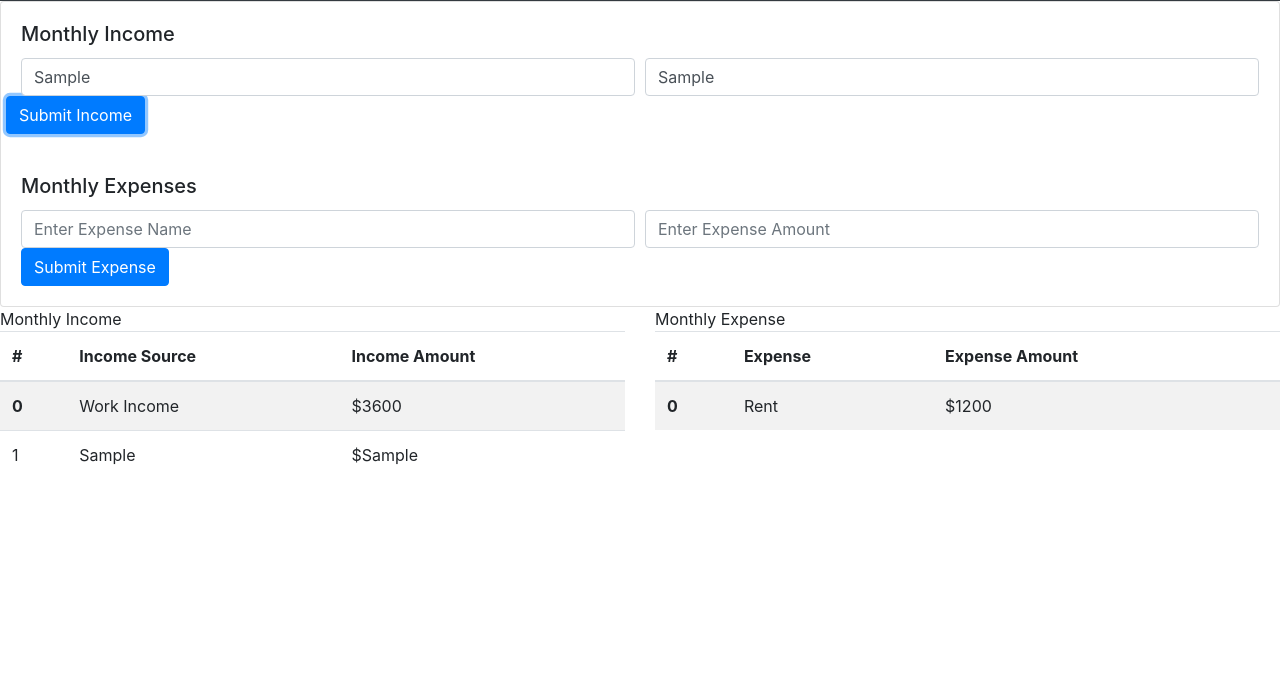
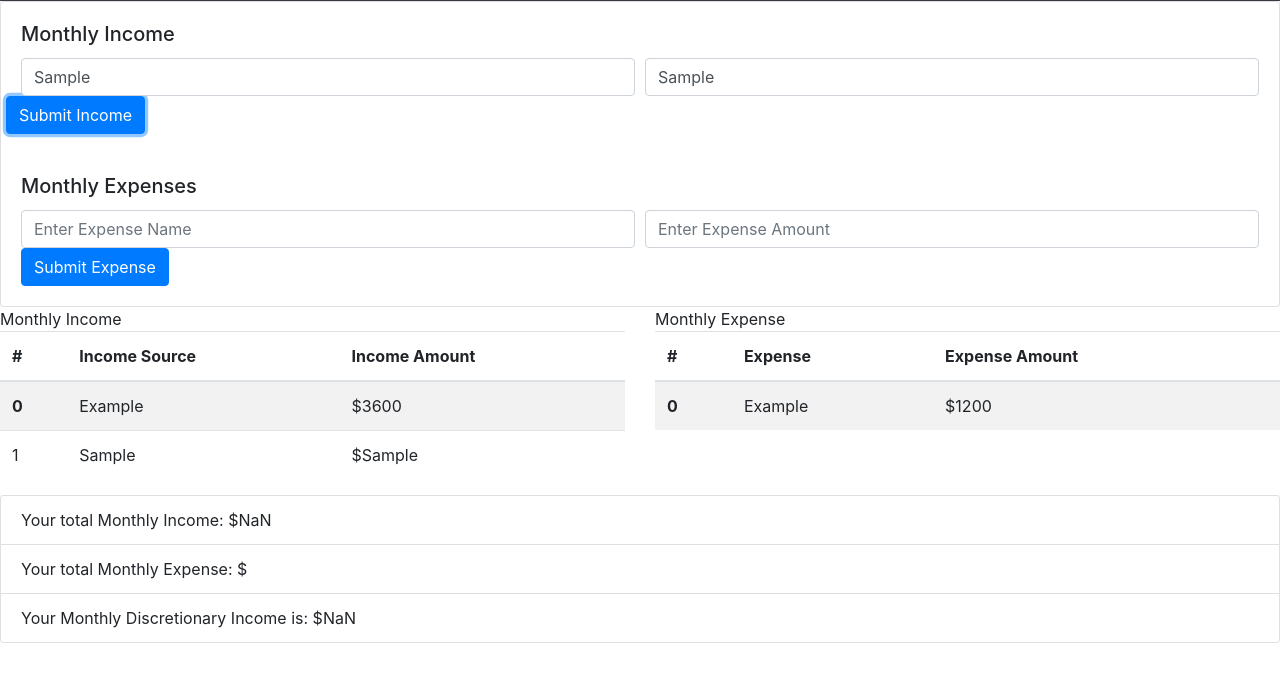
Before and after one commit to ikeboy003/Hackland-Hackathon, a plain HTML site: page index.html in a window 1280 px wide. Both pictures are taken after typing "Sample", "Sample" into the empty fields and a click on the button "Submit Income". Shown: the part 55-736 px from the top of the page. Drawn offline with nearby package versions, Linux system fonts and the light colour scheme.

Commit message:
Add files via upload

```diff
--- a/index.html
+++ b/index.html
@@ -102,7 +102,7 @@
           <tbody id="income-items">
             <tr>
               <th scope="row">0</th>
-              <td>Work Income</td>
+              <td>Example</td>
               <td>$3600</td>
             </tr>
           </tbody>
@@ -121,13 +121,27 @@
           <tbody>
             <tr>
               <th scope="row">0</th>
-              <td>Rent</td>
+              <td>Example</td>
               <td>$1200</td>
             </tr>
           </tbody>
         </table>
       </div>
     </div>
+
+    <div class="card">
+      <ul class="list-group list-group-flush">
+        <li id="income-result" class="list-group-item">
+          Your total Monthly Income: $
+        </li>
+        <li id="expense-result" class="list-group-item">
+          Your total Monthly Expense: $
+        </li>
+        <li id="total-result" class="list-group-item">
+          Your Monthly Discretionary Income is: $
+        </li>
+      </ul>
+    </div>
   </body>
   <script src="index.js" async></script>
 </html>
--- a/index.js
+++ b/index.js
@@ -18,6 +18,14 @@ var expenseCounter = {
     this.total += amount;
   },
 };
+
+var totals = {
+  totalDiscIncome: 0,
+  getDiscIncome: function () {
+    this.totalDiscIncome = incomeCounter.total - expenseCounter.total;
+    return this.totalDiscIncome;
+  },
+};
 function addIncomeItem() {
   let incomeName = document.getElementById("income-name").value;
   let incomeAmount = document.getElementById("income-amount").value;
@@ -31,7 +39,11 @@ function addIncomeItem() {
   cell2.innerHTML = incomeName;
   cell3.innerHTML = "$" + incomeAmount;
   incomeCounter.incrementCount();
-  incomeCounter.incrementTotal(incomeAmount);
+  incomeCounter.incrementTotal(Number(incomeAmount));
+
+  document.getElementById("income-result").innerText =
+    "Your total Monthly Income: $" + incomeCounter.total;
+  updateTotal();
 }
 
 function addExpenseItem() {
@@ -47,5 +59,15 @@ function addExpenseItem() {
   cell2.innerHTML = expenseName;
   cell3.innerHTML = "$" + expenseAmount;
   expenseCounter.incrementCount();
-  expenseCounter.incrementTotal(expenseAmount);
+  expenseCounter.incrementTotal(Number(expenseAmount));
+
+  document.getElementById("expense-result").innerText =
+    "Your total Monthly Expenses: $" + expenseCounter.total;
+  updateTotal();
 }
+
+function updateTotal() {
+  totals.getDiscIncome();
+  document.getElementById("total-result").innerText =
+    "Your Monthly Discretionary Income is: $" + totals.totalDiscIncome;
+}
```
